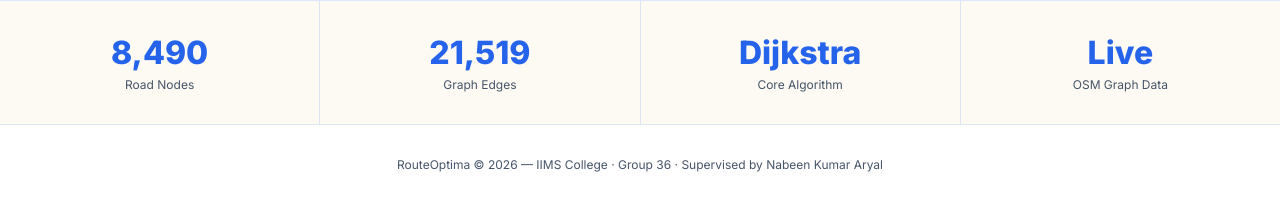
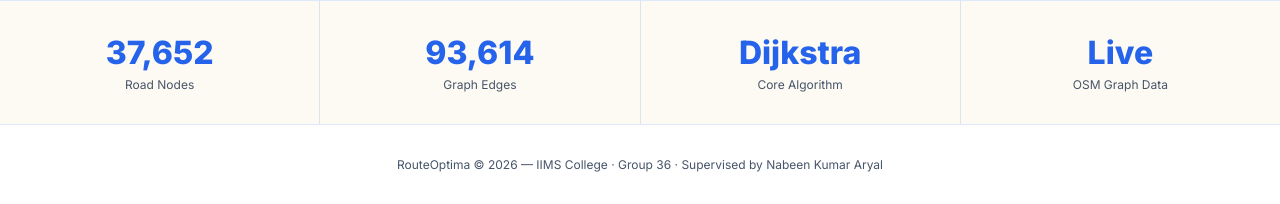
Before and after one commit to Sohit-Giri/cappropject, a Django app: page / in a window 1280 px wide. Shown: the part 1182-1386 px from the top of the page. Run offline with Django 5.2, Linux system fonts and the light colour scheme.

Commit message:
Fixed an issue where nodes and edges are displaying incorrectly

```diff
--- a/backend/routing/templates/routing/landing.html
+++ b/backend/routing/templates/routing/landing.html
@@ -435,8 +435,8 @@
 </div>
 
 <div class="stats-section">
-  <div class="s"><div class="val">8,490</div><div class="lbl">Road Nodes</div></div>
-  <div class="s"><div class="val">21,519</div><div class="lbl">Graph Edges</div></div>
+  <div class="s"><div class="val">37,652</div><div class="lbl">Road Nodes</div></div>
+  <div class="s"><div class="val">93,614</div><div class="lbl">Graph Edges</div></div>
   <div class="s"><div class="val">Dijkstra</div><div class="lbl">Core Algorithm</div></div>
   <div class="s"><div class="val">Live</div><div class="lbl">OSM Graph Data</div></div>
 </div>
```
